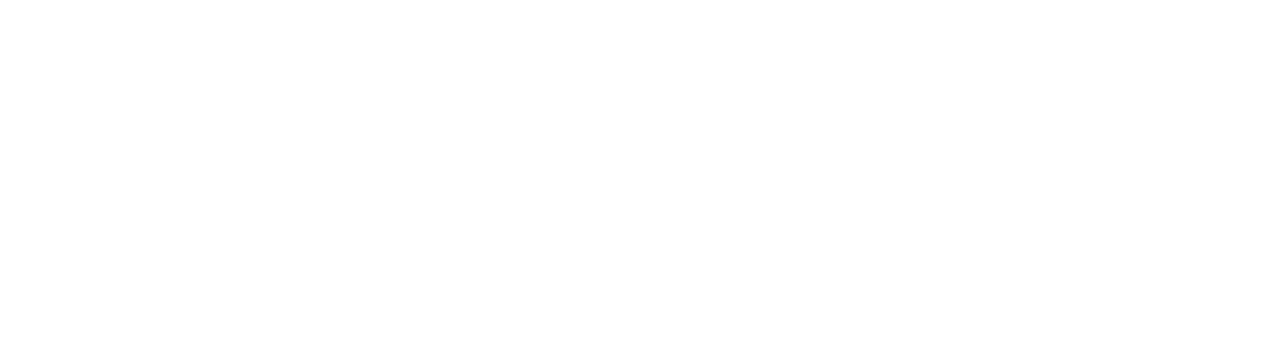
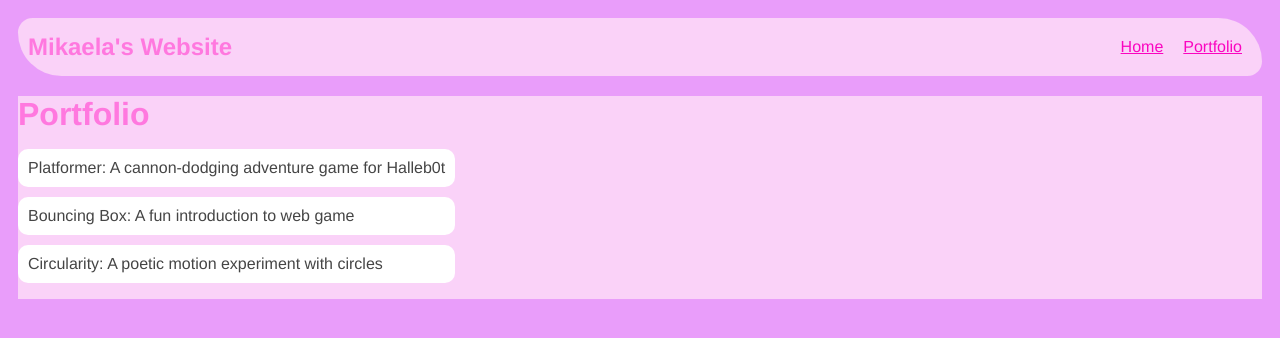
Before and after one commit to teetrick33846-source/teetrick33846-source.github.io, a plain HTML site: page portfolio.html in a window 1280 px wide. Drawn offline with Linux system fonts and the light colour scheme.

Commit message:
Portfolio update

```diff
--- a/portfolio.html
+++ b/portfolio.html
@@ -0,0 +1,44 @@
+<!DOCTYPE html>
+<html>
+    <head>
+        <title>Mikaela's Portfolio</title>
+        <link rel="stylesheet" href="style.css"/>
+
+
+    <body>
+        <!--All content goes here -->
+
+        <div id="all contents">
+            <nav>
+                <h1> Mikaela's Website</h1>
+                 <ul id="nav-ul">
+                    <li class="nav-li">
+                        <a href="index.html">Home</a>
+                    </li>
+                    <li class="nav-li">
+                        <a href="portfolio.html">Portfolio</a>
+                    </li>
+                </ul>
+            </nav>
+
+            <main>
+                <div class="content">
+                    <h1>Portfolio</h1>
+                    <ul id="portfolio">
+                        <li>
+                            <a href=" fsd-projects/platformer/">Platformer: A cannon-dodging adventure game for Halleb0t</a>
+
+                        </li>
+                        <li>
+                            <a href="fsd-projects/bouncing-box">Bouncing Box: A fun introduction to web game</a>
+                        </li>
+                        <li>
+                            <a href="fsd-projects/circularity/">Circularity: A poetic motion experiment with circles</a>
+                        </li>
+
+                    </ul>
+                </div>
+            </main>
+        </div>
+    </body>
+</html>
--- a/style.css
+++ b/style.css
@@ -14,6 +14,7 @@ nav{
     margin:0 auto;
     display: flex;
     padding: 10px;
+    border-radius: 1em 3em;
 }
 h1 {
     display:flex;
@@ -31,7 +32,7 @@ h1 {
 }
 .nav-li {
     display:inline-block;
-    padding: 0 10px;
+    padding: 10px;
 }
 a{
     text-decoration: underline;
@@ -63,3 +64,29 @@ main {
 h2, h3 {
     margin:0px;
 }
+
+/* Portfolio styles */
+.content h1 {
+    color: #ff78df;
+}
+
+#portfolio {
+    list-style-type: none;
+    padding-left: 0;
+}
+
+#portfolio li{
+    background: #fff;
+    padding: 10px;
+    border-radius: 10px;
+    margin-bottom: 10px;
+}
+
+#portfolio li:hover {
+    background: #eee;
+}
+
+#portfolio a {
+    text-decoration: none;
+    color: #454545
+}
```
